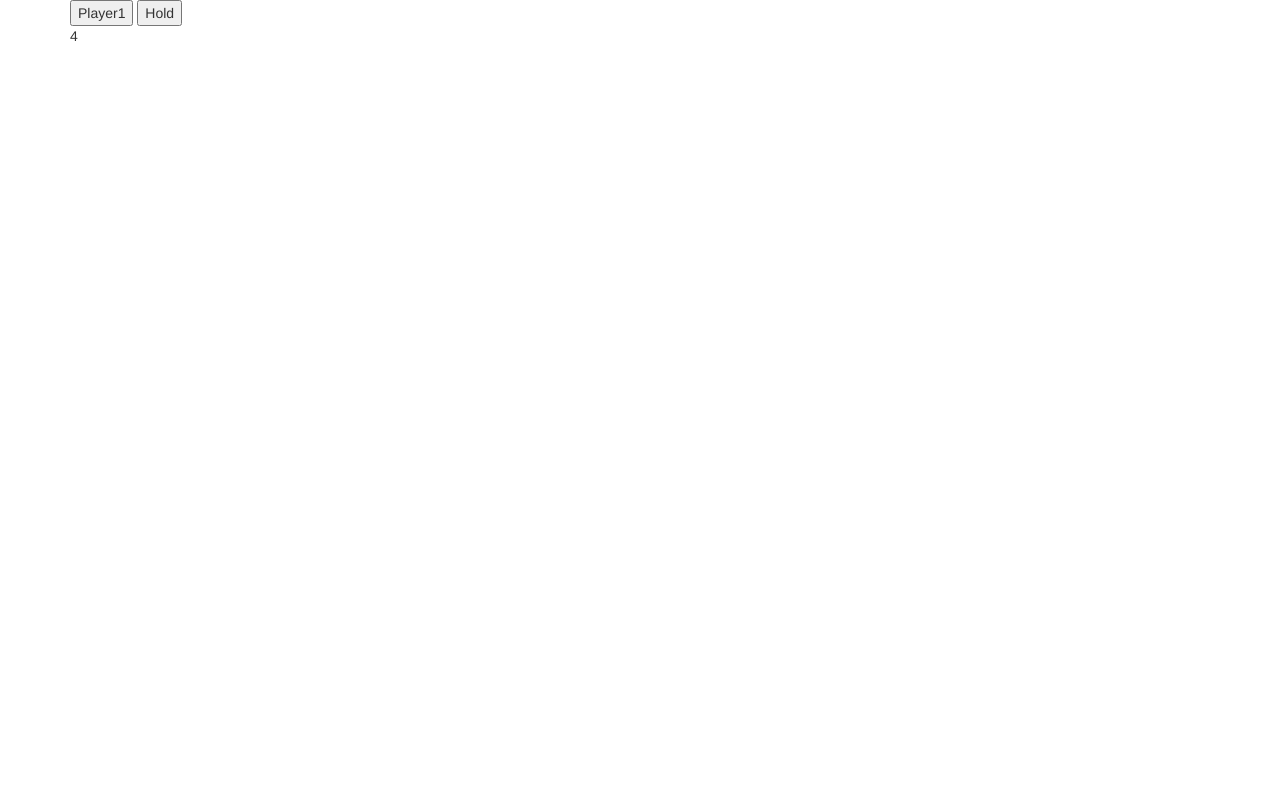
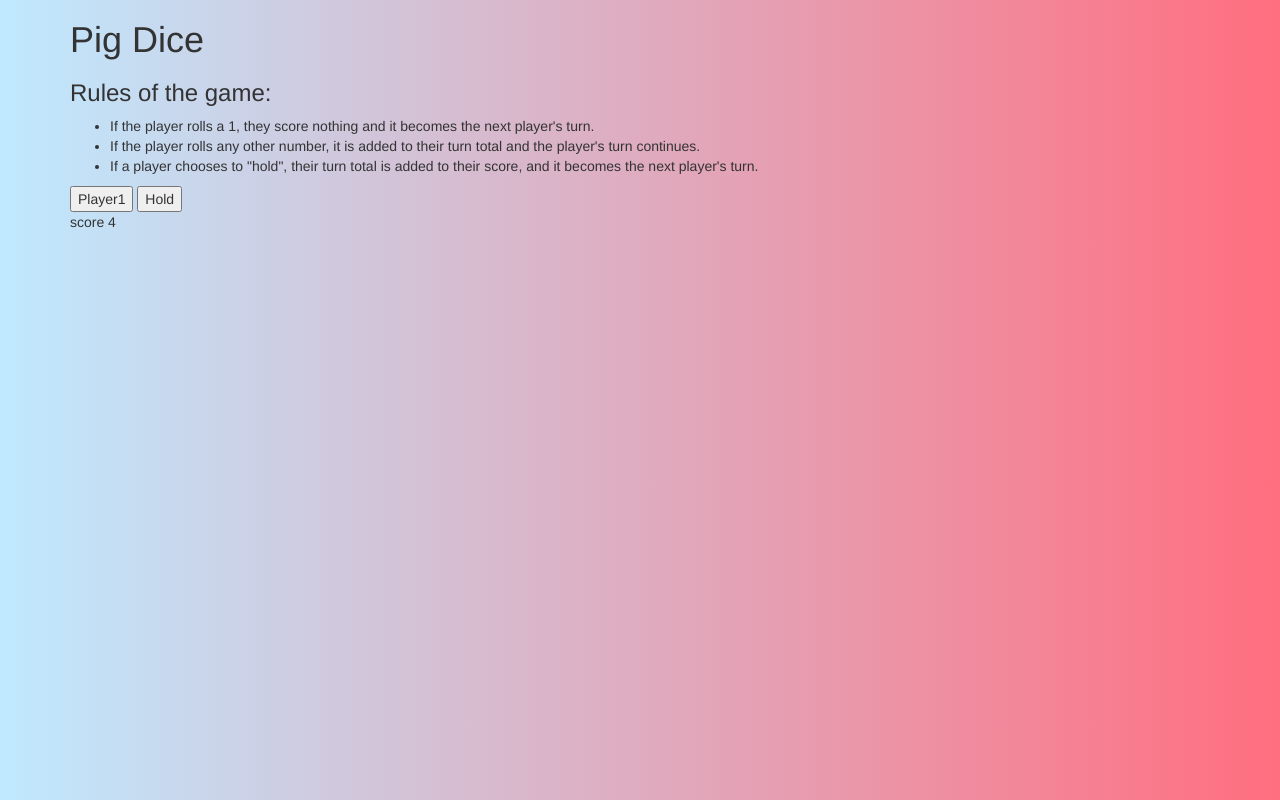
Before and after one commit to NjeriNjoroge/Pig-dice, a plain HTML site: page index.html in a window 1280 px wide. Both pictures are taken after a click on the button "Player1". Drawn offline with Linux system fonts and the light colour scheme.

Commit message:
added a background color to the game

```diff
--- a/css/style.css
+++ b/css/style.css
@@ -0,0 +1,6 @@
+body{
+  background: #ff6e7f;  /* fallback for old browsers */
+background: -webkit-linear-gradient(to right, #bfe9ff, #ff6e7f);  /* Chrome 10-25, Safari 5.1-6 */
+background: linear-gradient(to right, #bfe9ff, #ff6e7f); /* W3C, IE 10+/ Edge, Firefox 16+, Chrome 26+, Opera 12+, Safari 7+ */
+
+}
--- a/index.html
+++ b/index.html
@@ -5,15 +5,26 @@
     <script src="js/jquery-3.2.1.js" charset="utf-8"></script>
     <script src="js/script.js" charset="utf-8"></script>
     <link rel="stylesheet" href="css/bootstrap.min.css">
+    <link rel="stylesheet" href="css/style.css">
     <title>Pig Dice</title>
   </head>
   <body>
     <div class="container">
+      <h1>Pig Dice</h1>
+      <h3>Rules of the game:</h3>
+      <ul>
+        <li>If the player rolls a 1, they score nothing and it becomes the next player's turn.</li>
+<li>If the player rolls any other number, it is added to their turn total and the player's turn continues.</li>
+<li>If a player chooses to "hold", their turn total is added to their score, and it becomes the next player's turn.</li>
+      </ul>
       <div id="player1">
-    <button type="submit" name="button" id="submit">Player1</button>
+      <button type="submit" name="button" id="submit">Player1</button>
     <button type="button" name="button" id="hold1">Hold</button>
     </div>
 <div class="output">
+  <ul></ul>
+</div>
+<div class="output1">
   <ul></ul>
 </div>
     </div>
--- a/js/script.js
+++ b/js/script.js
@@ -18,12 +18,12 @@ $(document).ready(function(){
     console.log("keep playing")
   totalScre+=score1;
   }
-  $("div.output").text(totalScre);
+  $("div.output").text("score" + " " + totalScre);
   });
 //function for when the player holds
 $("button#hold1").click(function(){
   scoreArray.push(totalScre);
-  alert(scoreArray);
+$("div.output1").append("hold score is" + " " + scoreArray);
 })
 
 });
```
